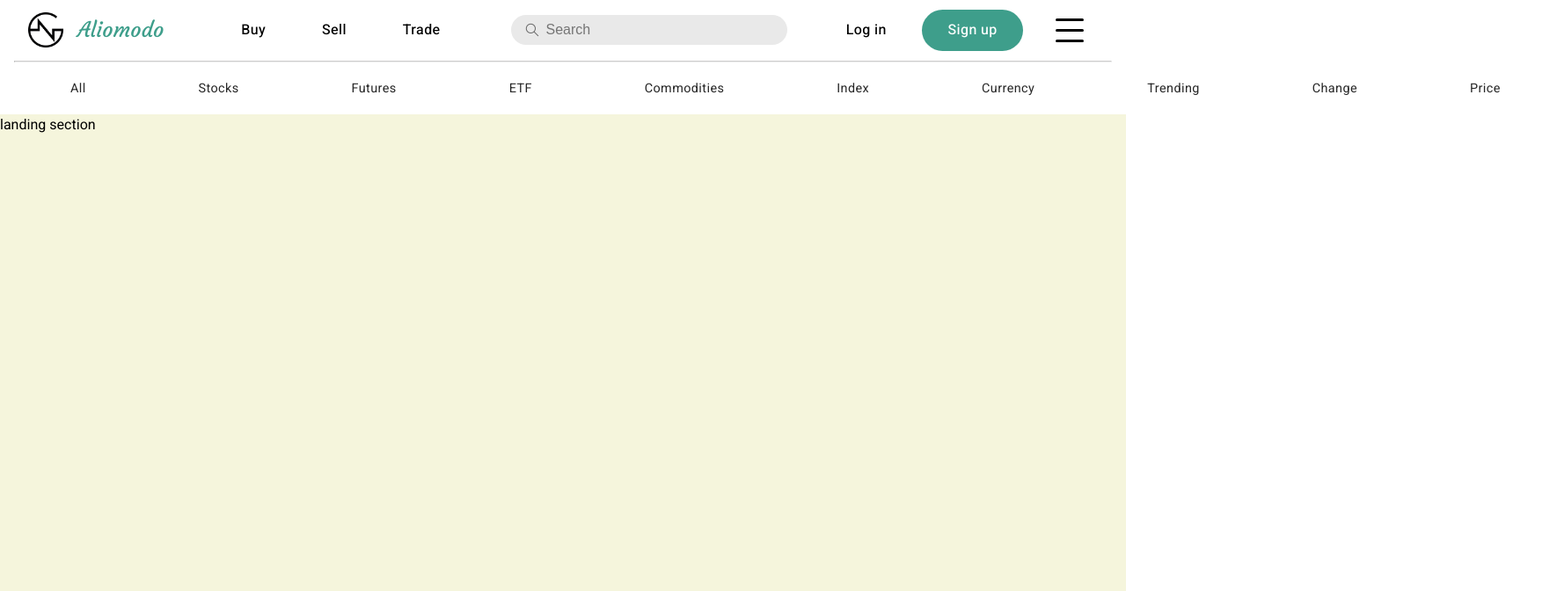
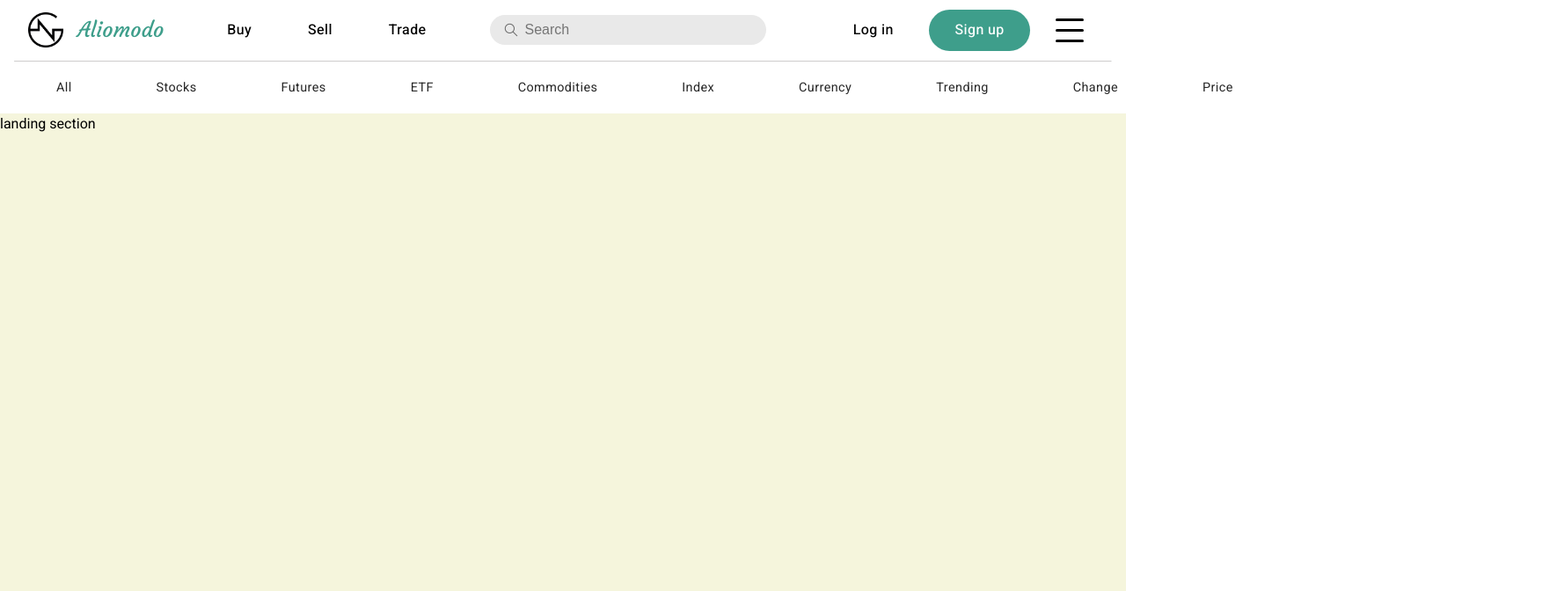
Before and after one commit to griffinbrooks47/startup-frontend, a plain HTML site: page index.html in a window 1280 px wide. Shown: the top 672 px of the page at 88% size, 1770 px wide, since content can reach past the window. Drawn offline with Linux system fonts and the light colour scheme; a web font is replaced by a local one.

Commit message:
window error fix

```diff
--- a/styles/general.css
+++ b/styles/general.css
@@ -4,7 +4,8 @@ body {
     font-family: 'Heebo', sans-serif;
 }
 hr {
-    border-top: 0.1rem solid #cdcccc;
+    border-top: 0.05rem solid #cdcccc;
+    border-bottom: none;
     margin-inline: 1rem;
     margin-block: 0;
     border-radius: 100rem;
--- a/styles/navbar-primary.css
+++ b/styles/navbar-primary.css
@@ -22,7 +22,7 @@
 /** NavBar Logo*/
 .nav-logo {
     padding: 0;
-    margin-right: 2rem;
+    margin-right: 1.5rem;
 }
 .logo {
     max-width: 2.5rem;
@@ -44,7 +44,7 @@
 
     /** NavBar Buttons Divs*/
 .nav-buttons-section {
-    margin-inline: 1.5rem;
+    margin-inline: 1rem;
 }
 .nav-buttons-section li{
     padding-inline: 0rem;
--- a/styles/navbar-secondary.css
+++ b/styles/navbar-secondary.css
@@ -11,7 +11,7 @@
 }
 .secondary-nav-buttons-section li{
     padding-inline: 2rem;
-    margin-inline: 2rem;
+    margin-inline: 1rem;
 }
 .secondary-nav-buttons-section a{
     padding: 0;
```
